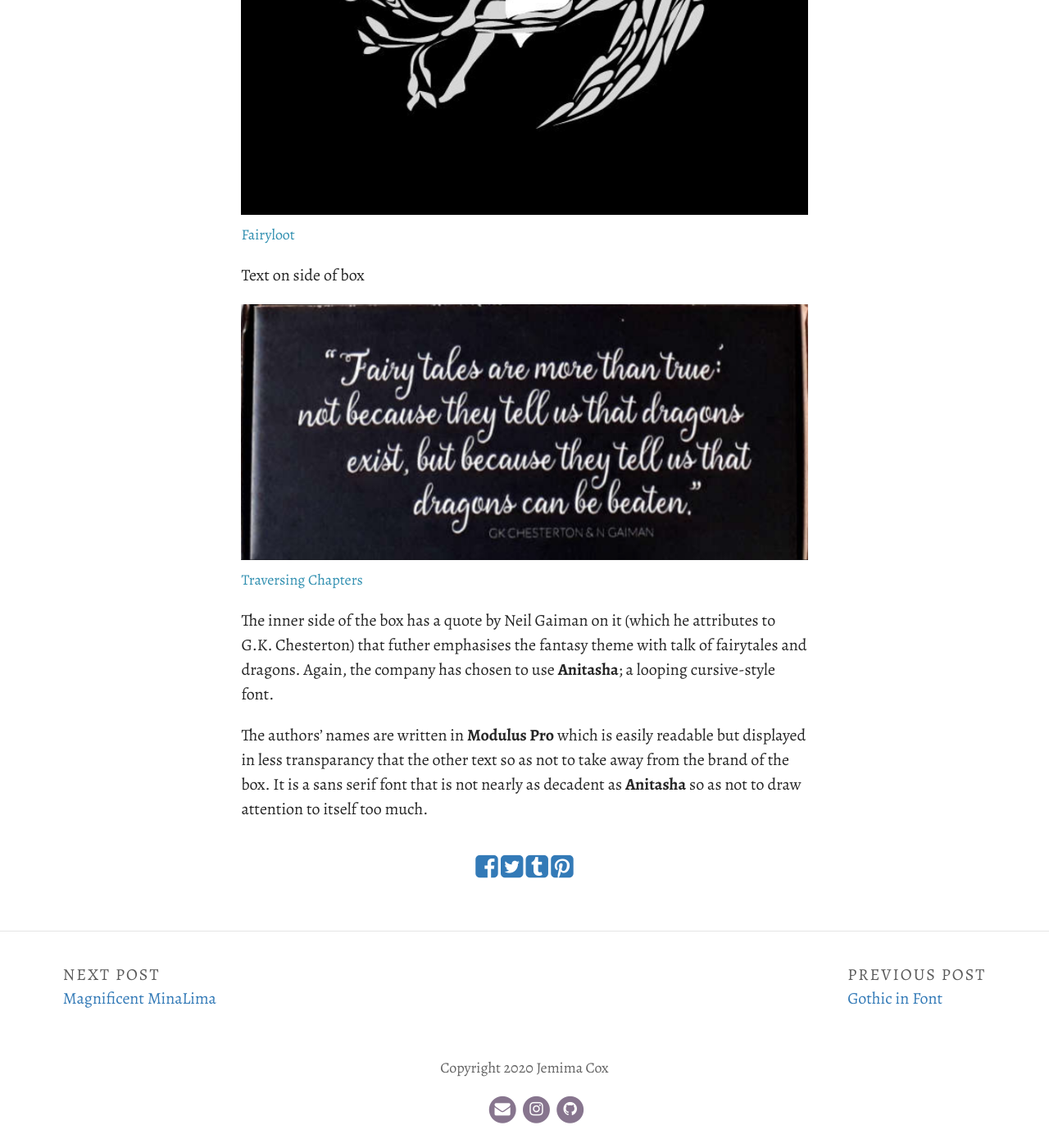
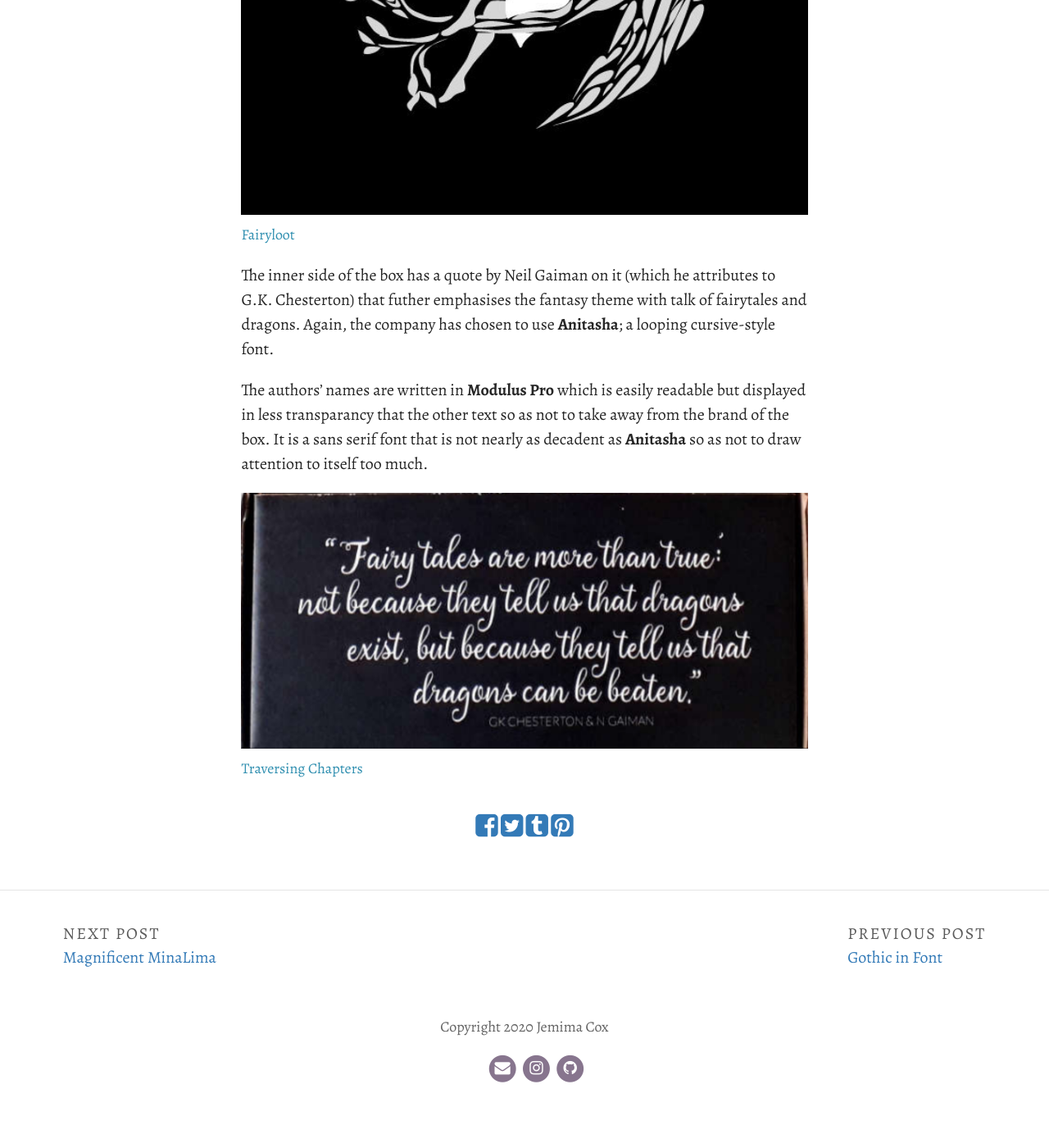
Before and after one commit to jemcox/brookesbooks, a Jekyll site: the page built from _posts/2020-10-05-fairyloot.md, in a window 1280 px wide and 1400 px high, scrolled down 1689 px. Shown: the whole window at 82% size. Built offline with Jekyll 4.4.1, drawn with Linux system fonts in a browser that asks for light colours; some web fonts are replaced; after the commit the page ends 3039 px from its top, so only the background shows below that.

Commit message:
Update Post “2020-10-05-fairyloot”

```diff
--- a/_posts/2020-10-05-fairyloot.md
+++ b/_posts/2020-10-05-fairyloot.md
@@ -19,10 +19,8 @@ Interestingly, there is no reference to books within the logo or even symbolical
 
 ![Fairyloot](../uploads/fairyloot.jpg "Fairyloot")
 
-Text on side of box
-
-![Traversing Chapters](../uploads/screenshot-2020-11-28-at-12.19.07.png "https://www.traversingchapters.com/november-2019-fairyloot-unboxing/")
-
 The inner side of the box has a quote by Neil Gaiman on it (which he attributes to G.K. Chesterton) that futher emphasises the fantasy theme with talk of fairytales and dragons. Again, the company has chosen to use **Anitasha**; a looping cursive-style font.
 
 The authors' names are written in **Modulus Pro** which is easily readable but displayed in less transparancy that the other text so as not to take away from the brand of the box. It is a sans serif font that is not nearly as decadent as **Anitasha** so as not to draw attention to itself too much.
+
+![Traversing Chapters](../uploads/screenshot-2020-11-28-at-12.19.07.png "https://www.traversingchapters.com/november-2019-fairyloot-unboxing/")
```
